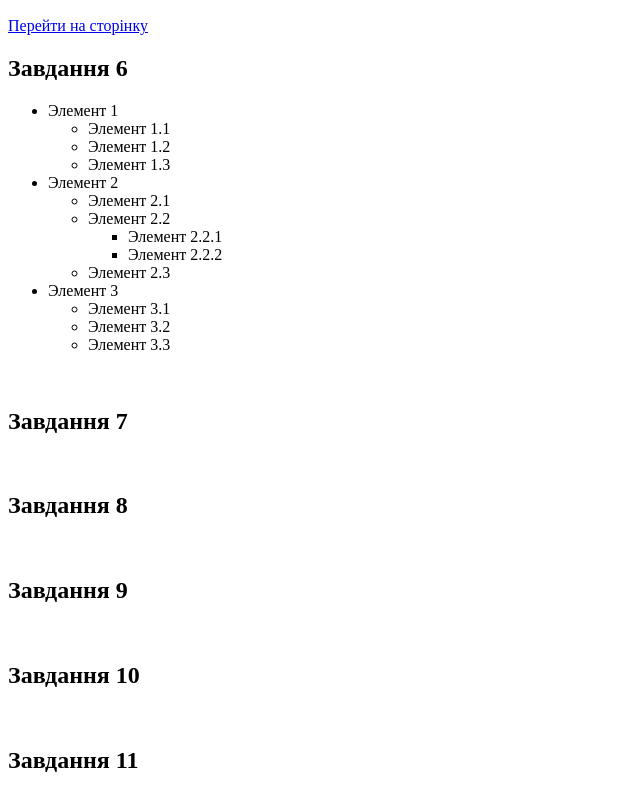
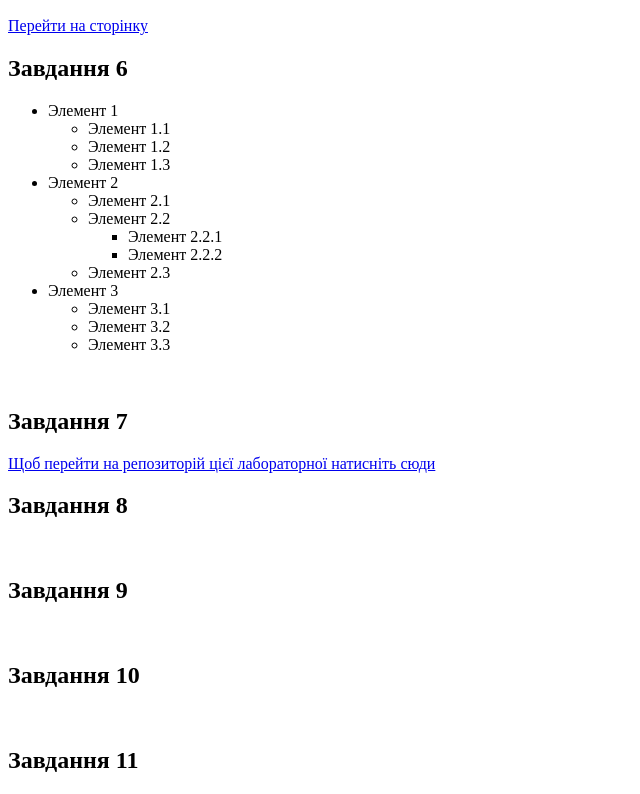
Before and after one commit to eRinac0/unit3, a plain HTML site: page index.html in a window 1280 px wide. Shown: the part 1367-2161 px from the top of the page, without its empty margins (0-640 px from the left). Drawn offline with Linux system fonts and the light colour scheme.

Commit message:
add task 7

```diff
--- a/index.html
+++ b/index.html
@@ -76,6 +76,7 @@
 
     <br>
     <h2>Завдання 7</h2>
+      <a href="https://github.com/eRinac0/unit3" target="_blank">Щоб перейти на репозиторій цієї лабораторної натисніть сюди</a>
     <br>
     <h2>Завдання 8</h2>
     <br>
```
